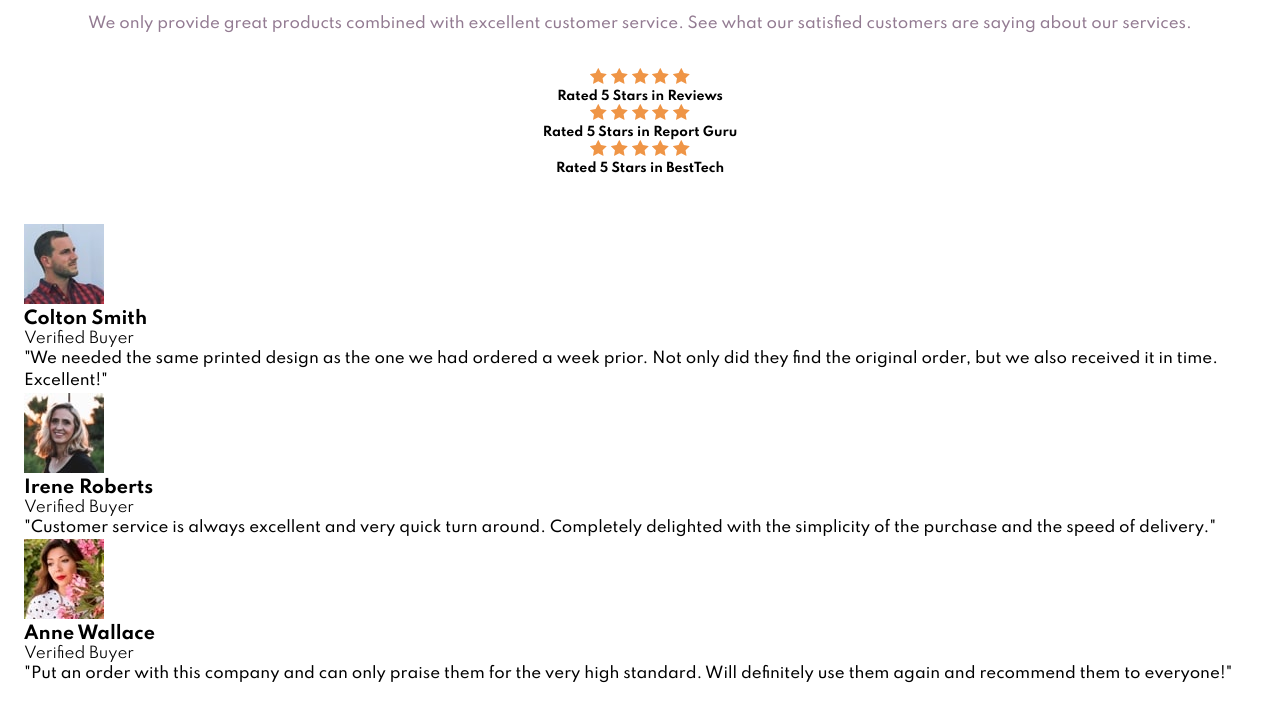
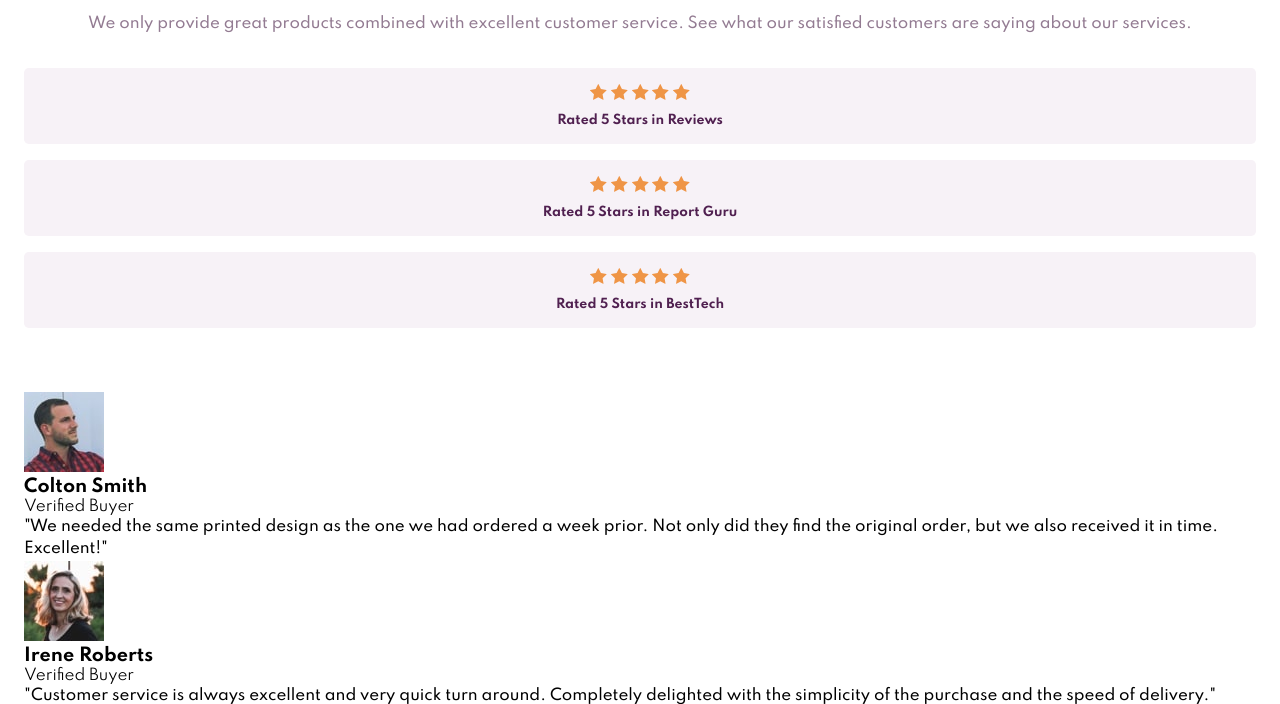
Before and after one commit to 0limpi0/social-proof, a plain HTML site: page index.html in a window 1280 px wide. Shown: the part 82-786 px from the top of the page. Drawn offline with Linux system fonts and the light colour scheme.

Commit message:
Style: style header review section

```diff
--- a/assets/styles/main.css
+++ b/assets/styles/main.css
@@ -57,3 +57,22 @@ p {
 .description_text {
   color: var(--dark-grayish-magenta);
 }
+
+/* header review */
+.header-review {
+}
+
+.card-review {
+  background-color: var(--light-grayish-magenta);
+  padding: 1rem;
+  margin-bottom: 1rem;
+  border-radius: 0.3rem;
+}
+
+.review-stars {
+  margin-bottom: 0.5rem;
+}
+
+.review-text {
+  color: var(--very-dark-magenta);
+}
```
